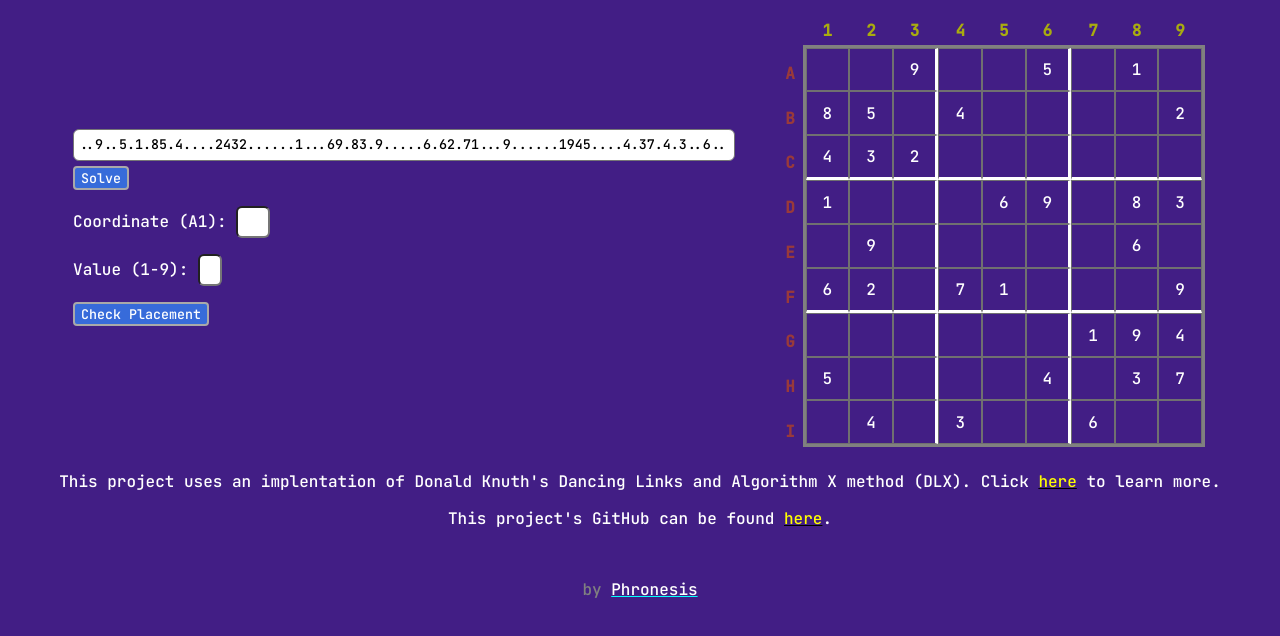
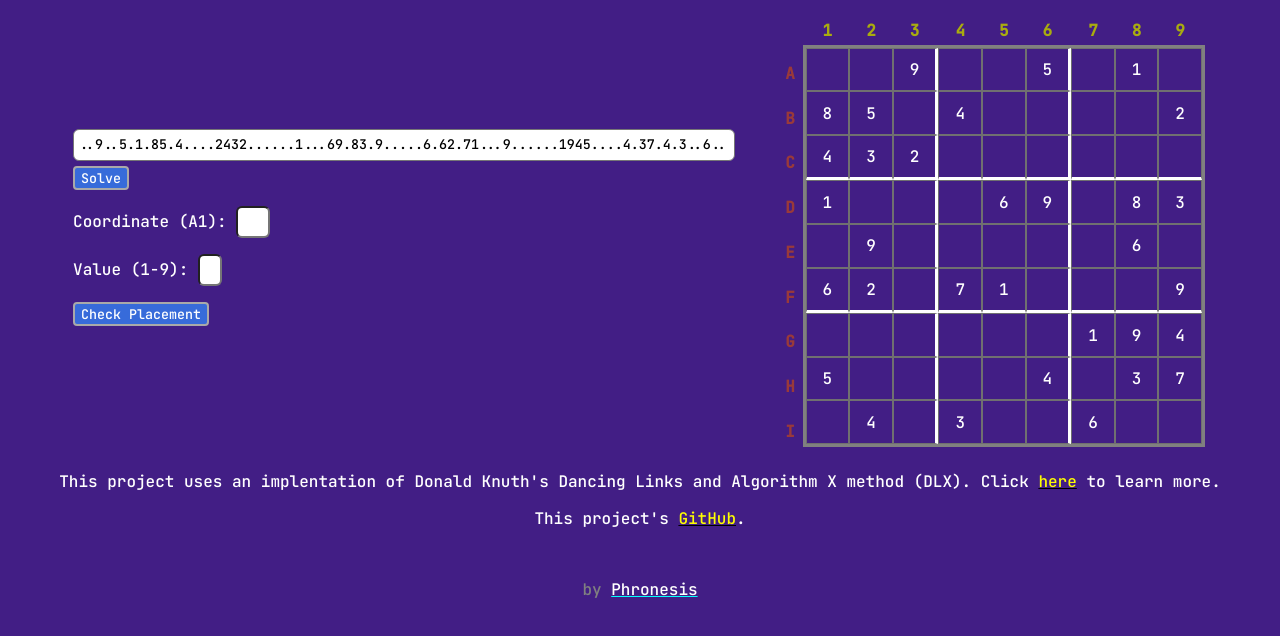
Before and after one commit to Phrone5i5/Sudoku-Solver, a website: page views/index.html in a window 1280 px wide. Shown: the part 86-722 px from the top of the page. Drawn offline with Linux system fonts and the light colour scheme.

Commit message:
Prettified GitHub link

```diff
--- a/views/index.html
+++ b/views/index.html
@@ -354,7 +354,7 @@
   </body>
   <footer>
     <p>This project uses an implentation of Donald Knuth's Dancing Links and Algorithm X method (DLX). Click <a href="https://www.ocf.berkeley.edu/~jchu/publicportal/sudoku/0011047.pdf" target="_blank">here</a> to learn more.</p>
-    <p>This project's GitHub can be found <a href="https://github.com/Phrone5i5/freeCodeCamp-Sudoku-Solver" target="_blank">here</a>.</p>
+    <p>This project's <a href="https://github.com/Phrone5i5/freeCodeCamp-Sudoku-Solver" target="_blank">GitHub</a>.</p>
     <p id="author">by <a href="https://twitter.com/Phr0nes1s" target="_blank" alt="twitter link">Phronesis</a></p>
   </footer>
   <script type="module" src="../public/index.js"></script>
```
